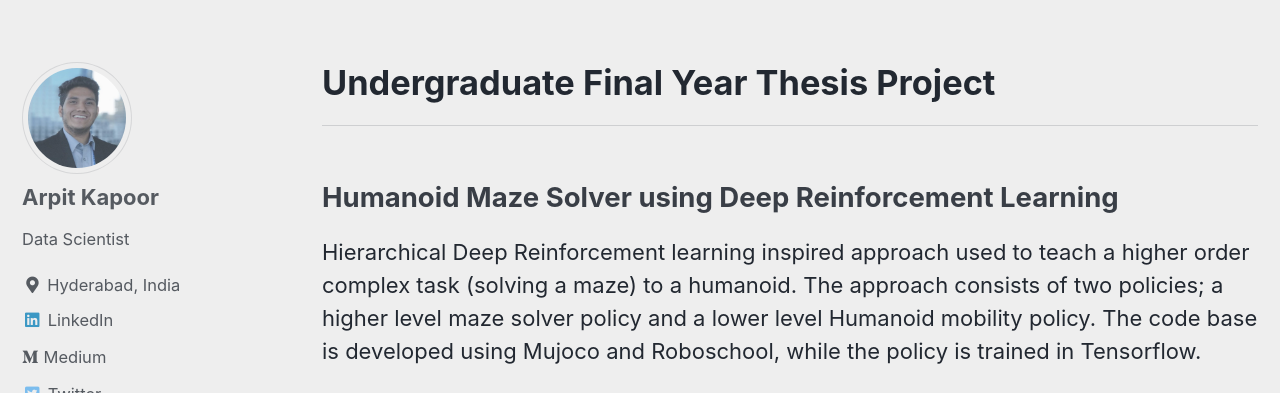
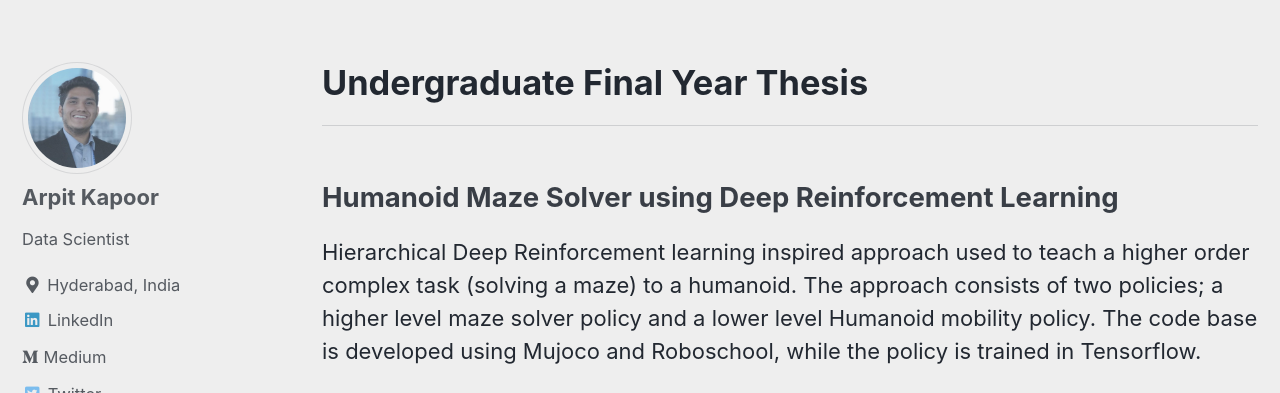
Before and after one commit to arpit-kapoor/arpit-kapoor.github.io, a Jekyll site: the page built from _pages/projects.md, in a window 1280 px wide and 900 px high, cut to the strip 466-859 px from the top of the window. Built offline with Jekyll 4.4.1, drawn with Linux system fonts in a browser that asks for light colours; cached includes are drawn as plain includes.

Commit message:
Typo fix

```diff
--- a/_pages/projects.md
+++ b/_pages/projects.md
@@ -14,7 +14,7 @@ header:
   caption: "Vancouver, Canada"
 ---
 
-# Undergraduate Final Year Thesis Project
+# Undergraduate Final Year Thesis
 ---
 ## [Humanoid Maze Solver using Deep Reinforcement Learning](https://github.com/arpit-kapoor/RL-Humanoid)
 Hierarchical Deep Reinforcement learning inspired approach used to teach a higher order complex task (solving a maze) to a humanoid. The approach consists of two policies; a higher level maze solver policy and a lower level Humanoid mobility policy. The code base is developed using Mujoco and Roboschool, while the policy is trained in Tensorflow. {% include video id="172ujmh9wrjkPTS3eV1ZBk5_uMn9DcRSn" provider="google-drive" %}{: .align-center}
```
